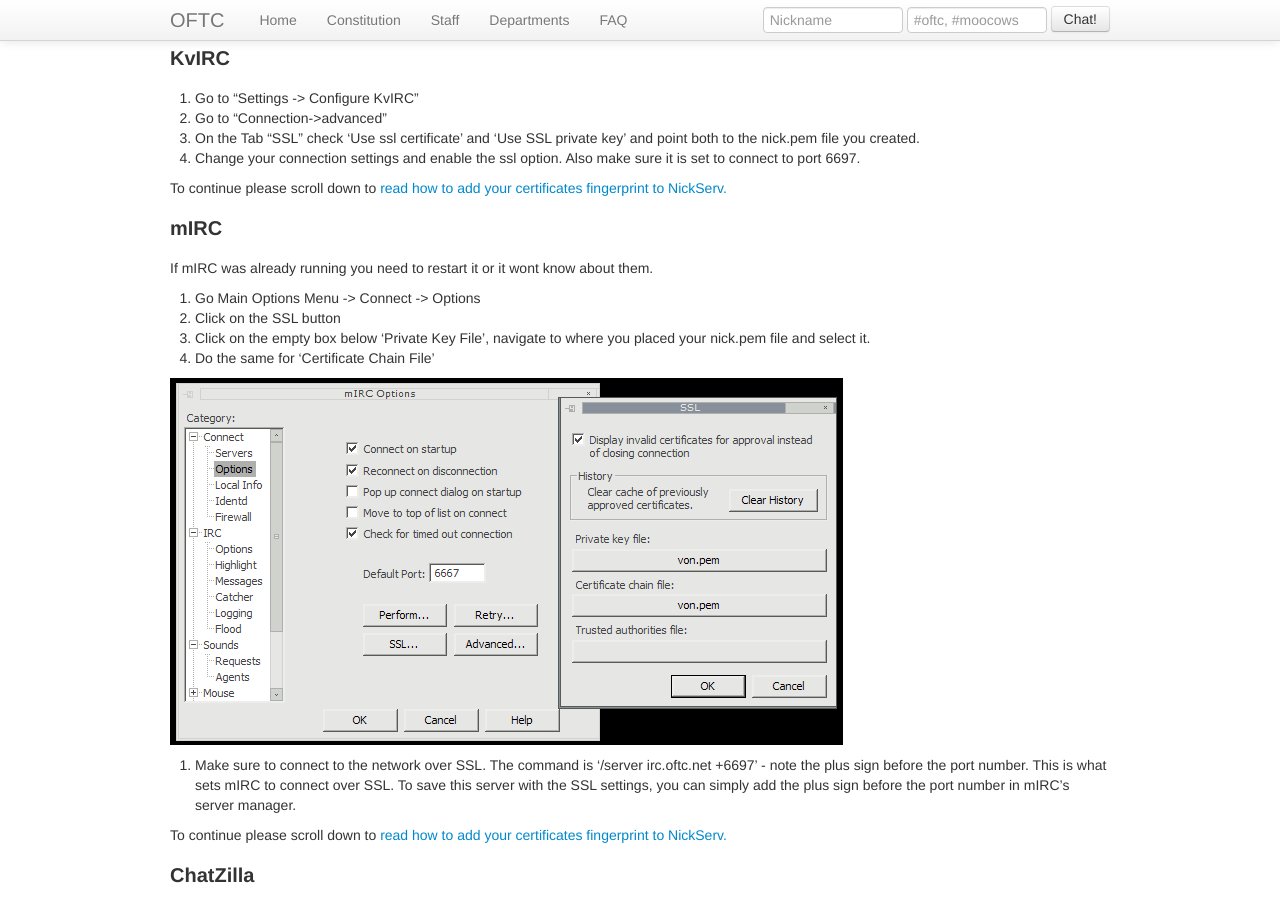
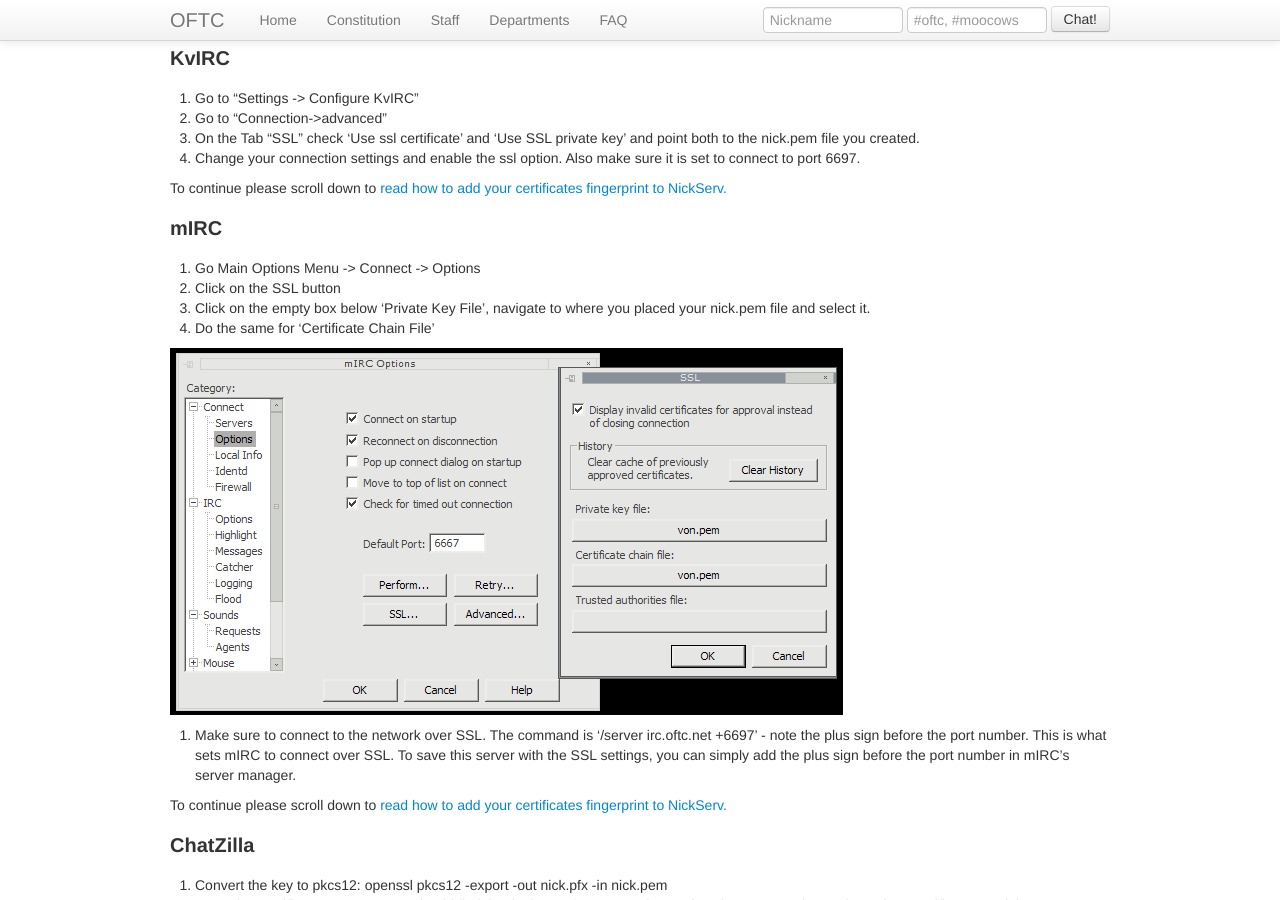
Before and after one commit to oftc/oftc-web, a Jekyll site: the page built from NickServ/CertFP.md, in a window 1280 px wide and 900 px high, scrolled down 4268 px. Built offline with Jekyll 4.4.1, drawn with Linux system fonts in a browser that asks for light colours.

Commit message:
Remove leftover sentence

```diff
--- a/NickServ/CertFP.md
+++ b/NickServ/CertFP.md
@@ -167,8 +167,6 @@
 to NickServ.](#AddCertFPtoNS)
 
 ### mIRC ###
-
-If mIRC was already running you need to restart it or it wont know about them.
 
  1. Go Main Options Menu -> Connect -> Options
  1. Click on the SSL button
```
